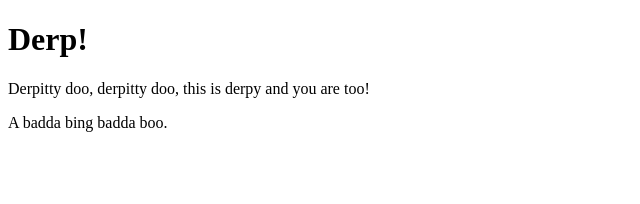
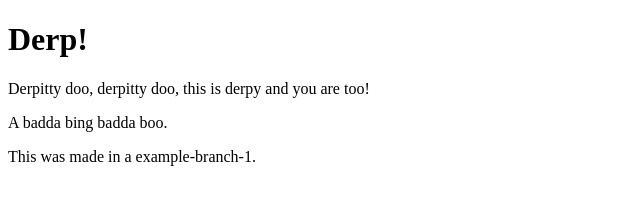
Before and after one commit to mark-ramsden-qhr/scratchpad, a plain HTML site: page index.html in a window 1280 px wide. Shown: the whole page, without its empty margins (0-640 px from the left). Drawn offline with Linux system fonts and the light colour scheme.

Commit message:
Added paragraph in example-branch-1

```diff
--- a/index.html
+++ b/index.html
@@ -8,5 +8,6 @@
 		<h1>Derp!</h1>
 		<p>Derpitty doo, derpitty doo, this is derpy and you are too!</p>
 		<p>A badda bing badda boo.</p>
+		<p>This was made in a example-branch-1.</p>
 	</body>
 </html>
```
